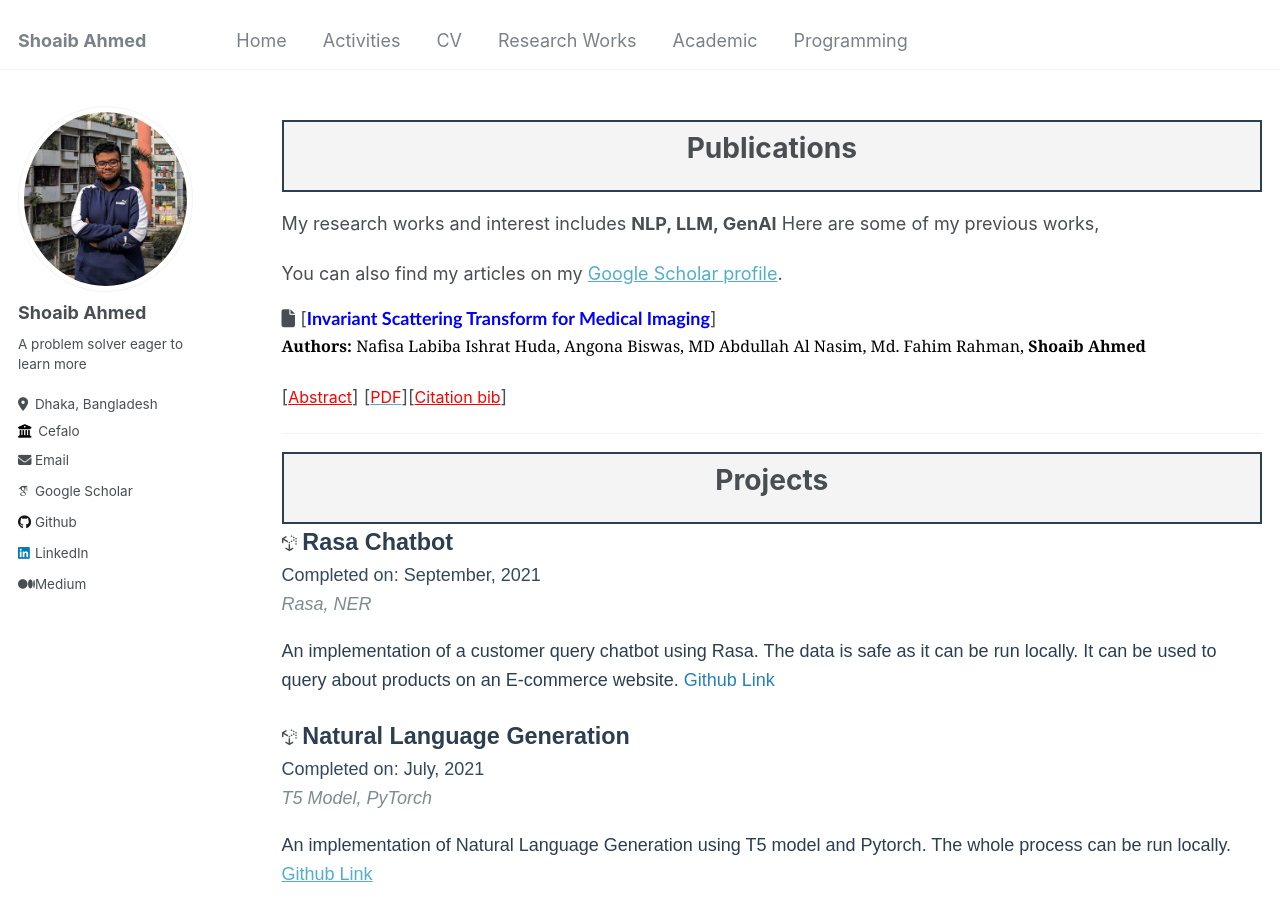
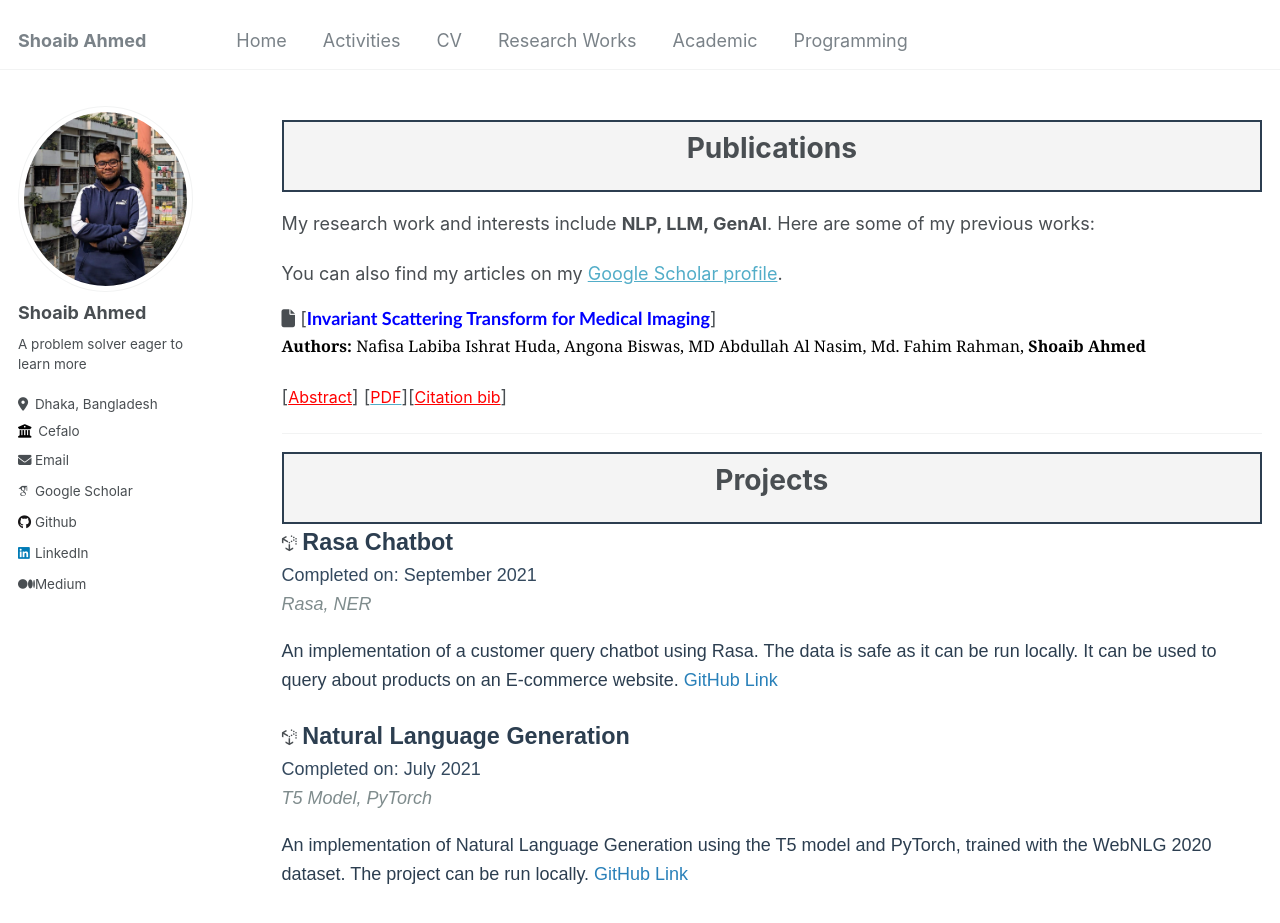
Before and after one commit to edge555/edge555.github.io, a Jekyll site: the page built from _pages/research-works.md, in a window 1280 px wide and 1110 px high. Shown: the top 923 px of the window. Built offline with Jekyll 4.4.1, drawn with Linux system fonts in a browser that asks for light colours; some web fonts are replaced.

Commit message:
add some sections

```diff
--- a/_pages/research-works.md
+++ b/_pages/research-works.md
@@ -18,7 +18,8 @@ redirect_from:
     <h1>Publications</h1>
 </div>
 
-<span> My research works and interest includes <b>NLP, LLM, GenAI</b> Here are some of my previous works,<span>
+<span>My research work and interests include <b>NLP, LLM, GenAI</b>. Here are some of my previous works:</span>
+
 <!-- Publications-->
 
 {% if site.author.googlescholar %}
@@ -27,11 +28,11 @@ redirect_from:
 
 <i class='far fa-file'></i> [<span style="color:Blue;font-family:Trebuchet MS;">**Invariant Scattering Transform for Medical Imaging**</span>]<br>
 <span style="color:black;font-family:Georgia">
-	<font size="3"><strong>Authors: </strong> Nafisa Labiba Ishrat Huda, Angona Biswas, MD Abdullah Al Nasim, Md. Fahim Rahman, <b>Shoaib Ahmed</b></font>
+	<font size="3"><strong>Authors:</strong> Nafisa Labiba Ishrat Huda, Angona Biswas, MD Abdullah Al Nasim, Md. Fahim Rahman, <b>Shoaib Ahmed</b></font>
 </span>
 <br>
 
-[<a style="color:red;" href="#" onclick="$('#neucom_abstract').toggle();return false;"><font size="3">Abstract</font></a>] [[<span style ="color:red"><font size="3">PDF</font></span>](https://arxiv.org/pdf/2307.04771)][<a style="color:red;" href="#" onclick="$('#neucom_bib').toggle();return false;"><font size="3">Citation bib</font></a>]
+[<a style="color:red;" href="#" onclick="$('#neucom_abstract').toggle();return false;"><font size="3">Abstract</font></a>] [[<span style="color:red;"><font size="3">PDF</font></span>](https://arxiv.org/pdf/2307.04771)][<a style="color:red;" href="#" onclick="$('#neucom_bib').toggle();return false;"><font size="3">Citation bib</font></a>]
 
 <div id="neucom_bib" class="bib" style="display:none;">
 	<pre>
@@ -40,9 +41,9 @@ redirect_from:
 </div>
 
 <div id="neucom_abstract" class="abstract" style="display:none;">
-	<p style="text-align:justify; color:black;font-family:Monaco;">
+	<p style="text-align:justify; color:black; font-family:Monaco;">
 		<font size="3">
-			Invariant scattering transform introduces new area of research that merges the signal processing with deep learning for computer vision. Nowadays, Deep Learning algorithms are able to solve a variety of problems in medical sector. Medical images are used to detect diseases brain cancer or tumor, Alzheimer's disease, breast cancer, Parkinson's disease and many others. During pandemic back in 2020, machine learning and deep learning has played a critical role to detect COVID-19 which included mutation analysis, prediction, diagnosis and decision making. Medical images like X-ray, MRI known as magnetic resonance imaging, CT scans are used for detecting diseases. There is another method in deep learning for medical imaging which is scattering transform. It builds useful signal representation for image classification. It is a wavelet technique; which is impactful for medical image classification problems. This research article discusses scattering transform as the efficient system for medical image analysis where it's figured by scattering the signal information implemented in a deep convolutional network. A step by step case study is manifested at this research work.
+			Invariant scattering transform introduces a new area of research that merges signal processing with deep learning for computer vision. Nowadays, deep learning algorithms can solve various problems in the medical sector. Medical images are used to detect diseases such as brain cancer or tumor, Alzheimer's disease, breast cancer, Parkinson's disease, and many others. During the pandemic in 2020, machine learning and deep learning played a critical role in detecting COVID-19, which included mutation analysis, prediction, diagnosis, and decision-making. Medical images like X-rays, MRI (magnetic resonance imaging), and CT scans are used for detecting diseases. Another method in deep learning for medical imaging is scattering transform. It builds useful signal representations for image classification. It is a wavelet technique that is impactful for medical image classification problems. This research article discusses scattering transform as an efficient system for medical image analysis, where it's figured by scattering the signal information implemented in a deep convolutional network. A step-by-step case study is manifested in this research work.
 		</font>
 	</p>
 </div>
@@ -60,21 +61,21 @@ redirect_from:
 <div style="font-family: Arial, sans-serif; line-height: 1.6;">
     <i class="fa-brands fa-uncharted"></i>
     <b style="font-size: 1.3em; color: #2c3e50;">Rasa Chatbot</b><br>
-    <span style="font-size: 1em; color: #34495e;">Completed on: September, 2021</span><br>
+    <span style="font-size: 1em; color: #34495e;">Completed on: September 2021</span><br>
     <i style="font-size: 1em; color: #7f8c8d;">Rasa, NER</i><br>
     <p style="font-size: 1em; color: #2c3e50;">
         An implementation of a customer query chatbot using Rasa. The data is safe as it can be run locally. It can be used to query about products on an E-commerce website.
-        <a href="https://github.com/edge555/Rasa-Chatbot" style="font-size: 1em; color: #2980b9; text-decoration: none;">Github Link</a>
+        <a href="https://github.com/edge555/Rasa-Chatbot" style="font-size: 1em; color: #2980b9; text-decoration: none;">GitHub Link</a>
     </p>
 </div>
 
 <div style="font-family: Arial, sans-serif; line-height: 1.6;">
     <i class="fa-brands fa-uncharted"></i>
     <b style="font-size: 1.3em; color: #2c3e50;">Natural Language Generation</b><br>
-    <span style="font-size: 1em; color: #34495e;">Completed on: July, 2021</span><br>
+    <span style="font-size: 1em; color: #34495e;">Completed on: July 2021</span><br>
     <i style="font-size: 1em; color: #7f8c8d;">T5 Model, PyTorch</i><br>
     <p style="font-size: 1em; color: #2c3e50;">
-        An implementation of Natural Language Generation using T5 model and Pytorch. The whole process can be run locally.<br>
-      <a href="https://github.com/edge555/T5-NLG-Demo"> Github Link</a>
+        An implementation of Natural Language Generation using the T5 model and PyTorch, trained with the WebNLG 2020 dataset. The project can be run locally.
+        <a href="https://github.com/edge555/T5-NLG-Demo" style="font-size: 1em; color: #2980b9; text-decoration: none;">GitHub Link</a>
     </p>
 </div>
```
Also changed, not shown: _pages/about.md (+43 -3 lines), _pages/academic.md (+3 -2 lines).
